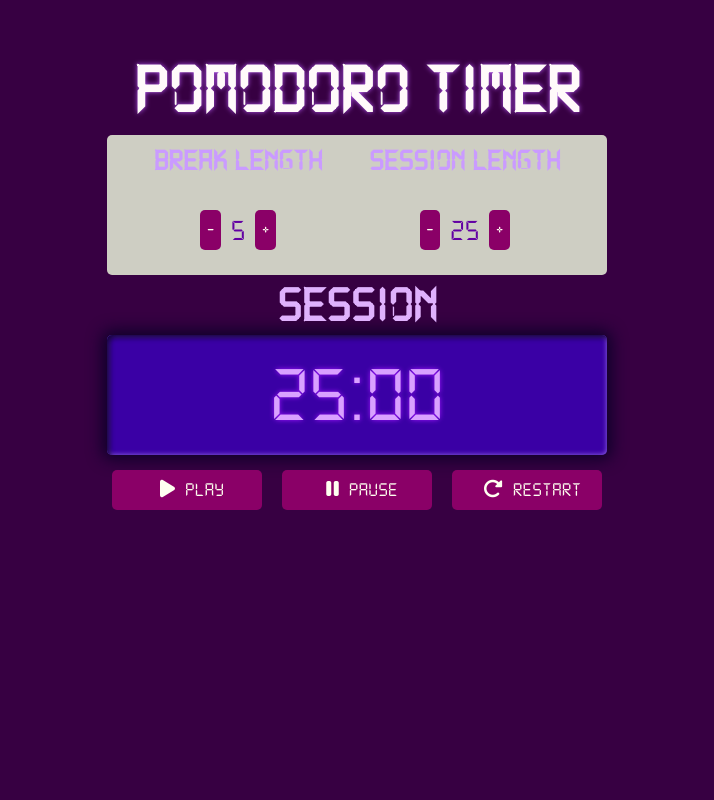
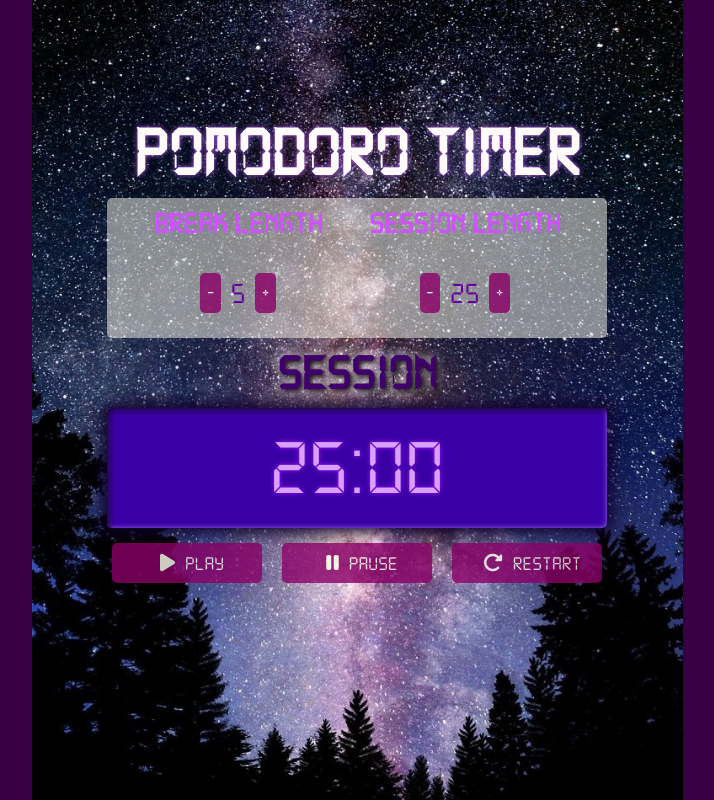
Before and after one commit to biomath-421/pomodoro-app, a React app: page / in a window 1280 px wide. Shown: the whole page, without its empty margins (283-997 px from the left). Built offline with nearby package versions, Linux system fonts and the light colour scheme.

Commit message:
commit 15/9 18:33: final css

```diff
--- a/src/index.css
+++ b/src/index.css
@@ -6,8 +6,16 @@ body {
     display: flex;
     flex-direction: column;
     justify-content: center;
+    width: auto;
+    background-image: url("../src/img/ciel.jpg");
+    background-size: contain;
+    background-attachment: fixed;
+    background-repeat: no-repeat;
+    background-position: center;
 }
-
+main{
+    padding-top: 5%;
+}
 main button {
     height: 40px;
     width: auto;
@@ -19,6 +27,7 @@ main button {
     color: ivory;
     border-radius: 5px;
     outline-style: none;
+    opacity: 0.8;
 }
 
 button:hover {
@@ -27,8 +36,9 @@ button:hover {
 }
 
 button:active {
-    background-color: rgb(255, 255, 255);
-    color: rgb(71, 71, 71);
+    background-color: rgb(209, 0, 157);
+    color: ivory;
+    text-shadow: 0px 0px 5px rgb(255, 255, 255);
 }
 
 .pomodoro {
@@ -95,7 +105,7 @@ button:active {
 .disposition {
     display: flex;
     justify-content: space-evenly;
-    background-color: rgb(206, 206, 195);
+    background-color: rgba(255, 255, 240, 0.5);
     border-radius: 5px;
     max-width: 500px;
     margin-top: 10px;
@@ -118,22 +128,26 @@ h1 {
 
 h4 {
     font-size: 30px;
-    color: rgb(202, 155, 255);
+    color: rgb(206, 83, 255);
     margin-top: 10px;
     margin-bottom: 10px;
 }
 
 .Session {
+    z-index: 1;
+    width: 100%;
+    text-align: center;
     font-size: 50px;
-    color: rgb(223, 177, 253);
-    margin-top: 5px;
-    margin-bottom: 5px;
+    color: rgb(64, 0, 107);
+    text-shadow: 2px 2px 5px rgb(0, 0, 0),
+    0px 0px 10px rgb(255, 255, 255);
 }
 
 i {
     margin: 0 10px;
 }
 
+
 @font-face {
     font-family: "digital";
     src: url("./ds_digital/DS-DIGI.TTF");
```
Also changed, not shown: src/img/ciel.jpg (added).
